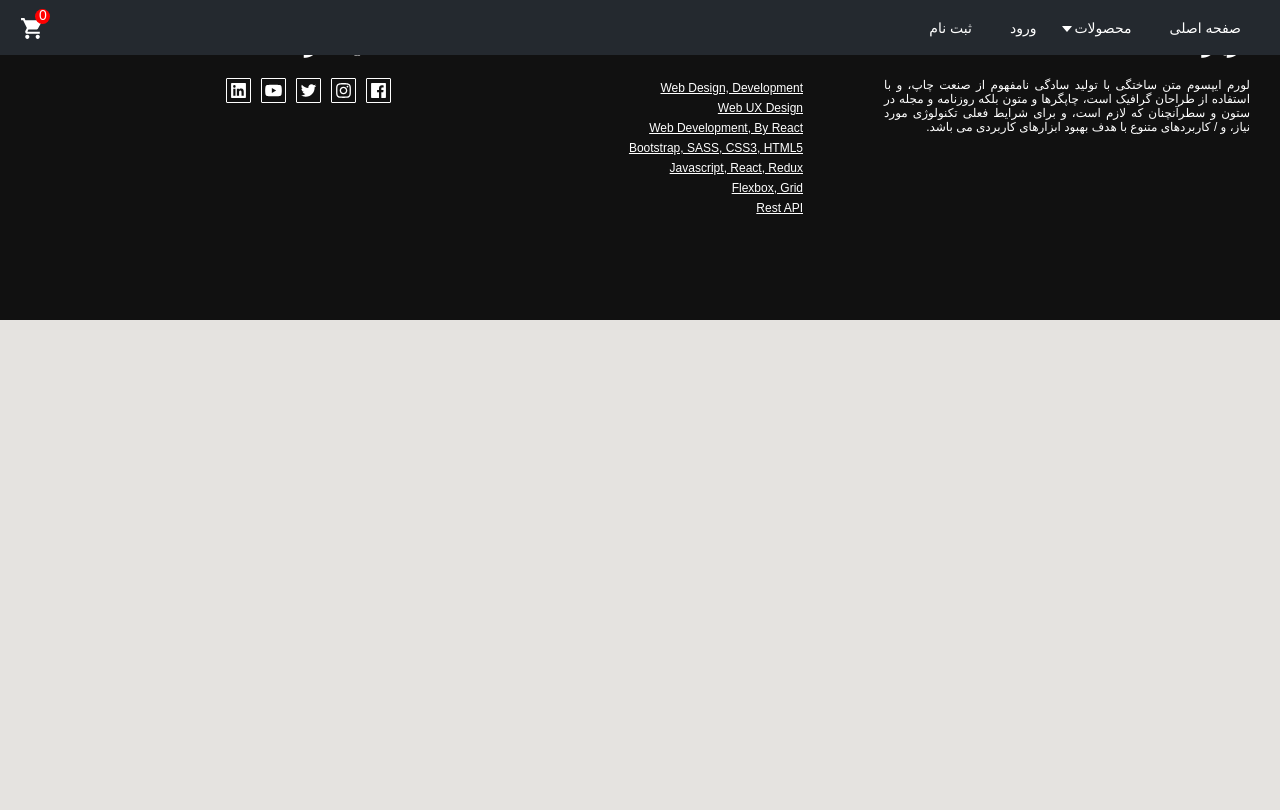
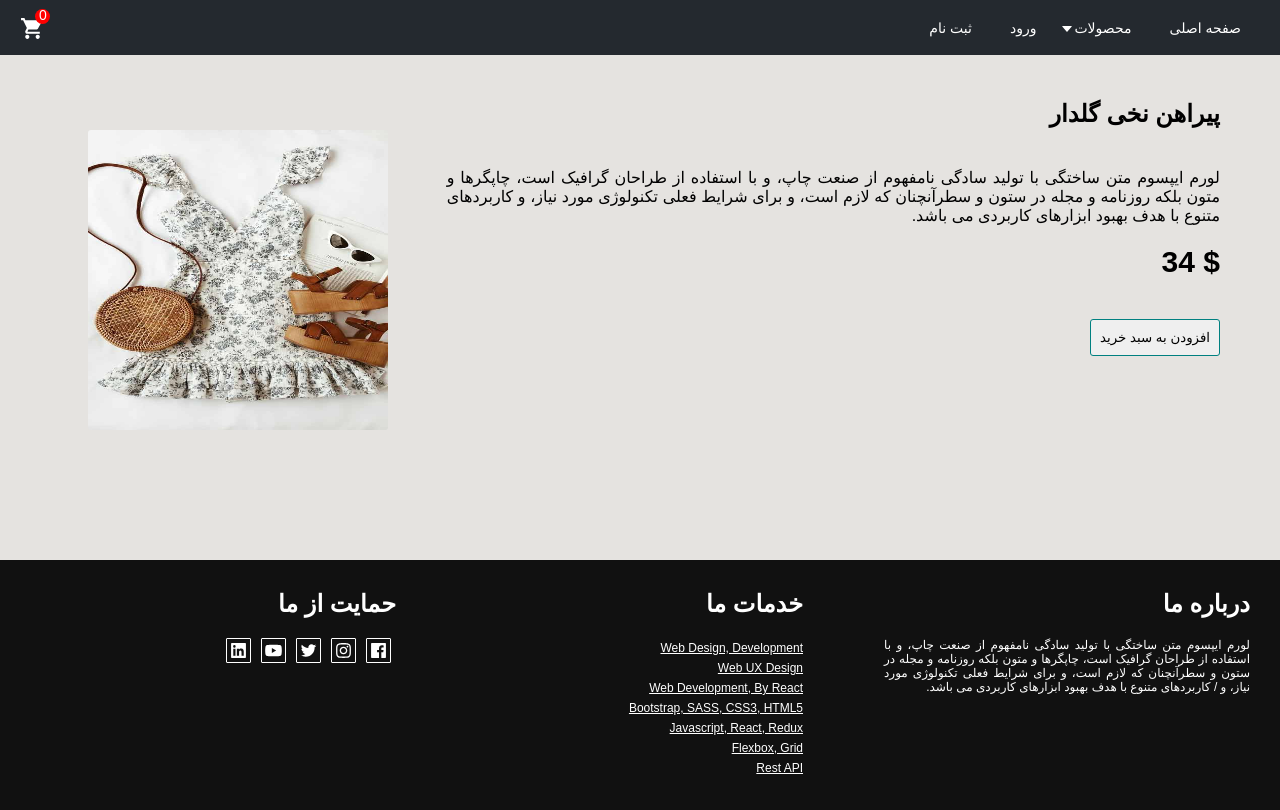
Before and after one commit to nima-qanbari/web-shop-react-redux, a React (Create React App) app: page /productDetail/1 in a window 1280 px wide. Shown: the top 810 px of the page. Built offline with nearby package versions, Linux system fonts and the light colour scheme.

Commit message:
complete productDetail

```diff
--- a/src/App.js
+++ b/src/App.js
@@ -17,6 +17,7 @@ import Autumn from "./pages/Autumn";
 import Shirt from "./pages/Shirt";
 import Tshirt from "./pages/Tshirt";
 import Nightwear from "./pages/Nightwear";
+import ProductDetail from "./pages/ProductDetail";
 
 const App = () => {
   return (
@@ -28,8 +29,9 @@ const App = () => {
           <Route path="/summer" element={<Summer />}/>
           <Route path="/autumn" element={<Autumn />}/>
           <Route path="/shirt" element={<Shirt />} />
-          <Route path="tshirt" element={<Tshirt />} />
-          <Route path="nightwear" element={<Nightwear />}/>
+          <Route path="/tshirt" element={<Tshirt />} />
+          <Route path="/nightwear" element={<Nightwear />}/>
+          <Route path="/productDetail/:id" element={<ProductDetail />} />
           <Route path="/login" element={<Login />} />
           <Route path="/signUp" element={<SignUP />} />
         </Routes>
--- a/src/components/Cart/Cart.js
+++ b/src/components/Cart/Cart.js
@@ -1,4 +1,7 @@
 import React from "react";
+
+//react-router-dom
+import { Link } from "react-router-dom";
 
 //styled-components
 import styled from "styled-components";
@@ -19,9 +22,9 @@ const Container = styled.div`
   box-shadow: 0 0 5px gray;
   overflow: hidden;
   cursor: pointer;
-  transition: all .5s ease;
+  transition: all 0.5s ease;
   &:hover {
-    .backdrop{
+    .backdrop {
       visibility: visible;
     }
   }
@@ -50,7 +53,10 @@ const Backdrop = styled.section`
   justify-content: center;
   align-items: center;
 
-
+  a {
+    color: #000;
+    margin-top: 7px;
+  }
   svg {
     background-color: #fff;
     opacity: 1;
@@ -77,7 +83,10 @@ const Cart = ({ data }) => {
       </Circle>
 
       <Backdrop className="backdrop">
-        <AiOutlineSearch />
+        <Link to={`/productDetail/${data.id}`}>
+          <AiOutlineSearch />
+        </Link>
+
         <MdAddShoppingCart />
       </Backdrop>
     </Container>
--- a/src/components/Slider/Slider.js
+++ b/src/components/Slider/Slider.js
@@ -19,31 +19,6 @@ import styled from "styled-components";
 
 //data
 import { sliderItems } from "../../data";
-
-
-
-const Arrow = styled.div`
-  width: 40px;
-  height: 40px;
-  background-color: #6b706f;
-  color: #f1f1f1;
-  border-radius: 50%;
-  display: flex;
-  align-items: center;
-  justify-content: center;
-  position: absolute;
-  top: 0;
-  bottom: 0;
-  left: ${(props) => props.direction === "left" && "10px"};
-  right: ${(props) => props.direction === "right" && "10px"};
-  margin: auto;
-  cursor: pointer;
-  opacity: 0.5;
-  z-index: 2;
-  &:hover {
-    background-color: #24292f;
-  }
-`;
 
 const Wrapper = styled.div`
   height: 100%;
--- a/src/data.js
+++ b/src/data.js
@@ -3,14 +3,14 @@ export const sliderItems = [
     id: 1,
     img: require("./images/1.png"),
     title: "فروش تابستانی",
-    desc: "!استایل تابستانه خود را به ما بسپارید",
+    desc: "استایل تابستانه خود را به ما بسپارید",
     bg: "f5fafd",
   },
   {
     id: 2,
     img: require("./images/2.png"),
     title: "کالکشن پاییزی",
-    desc: "...حس خوب پاییزی را با استایلی متفاوت تجربه کنید",
+    desc: "حس خوب پاییزی را با استایلی متفاوت تجربه کنید",
     bg: "fcf1ed",
   },
   {
--- /dev/null
+++ b/src/pages/ProductDetail.js
@@ -0,0 +1,100 @@
+import React from "react";
+
+//react-router-dom
+import { useParams } from "react-router-dom";
+
+//styled-components
+import styled from "styled-components";
+
+//data
+import { productList } from "../data";
+
+const Container = styled.div`
+  margin: 80px auto 0 ;
+  max-width: 1200px;
+  display: flex;
+  justify-content: center;
+  min-height: 60vh;
+  padding: 20px;
+
+  @media (max-width: 576px) {
+    flex-direction: column-reverse;
+
+  }
+
+`;
+
+const ImgContainer = styled.section`
+display: flex;
+justify-content: center;
+align-items: center;
+flex: 1;
+
+img {
+  width: 300px;
+  height: 300px;
+  border-radius: 3px;
+  margin:-80px 30px 0 0 ;
+
+  @media (max-width: 576px) {
+    width: 250px;
+    height: 250px;
+    margin: 0;
+
+  }
+}
+`;
+
+const DetailContainer = styled.section`
+flex: 2;
+
+p {
+  text-align: justify;
+  margin-top: 40px;
+}
+
+h3 {
+  font-size: 30px;
+  margin: 20px 0;
+}
+
+button {
+  width: 130px;
+  border: 1px solid teal;
+  padding: 10px 0;
+  margin: 20px 0;
+  cursor: pointer;
+  border-radius: 3px;
+  transition: all .2s ease;
+
+
+  &:hover {
+    background-color: teal;
+    color: #fff;
+
+  }
+}
+`;
+
+const ProductDetail = () => {
+  const { id } = useParams();
+
+  const product = productList[id - 1];
+  const { img, title, desc, price } = product;
+
+  return (
+    <Container>
+      <DetailContainer>
+        <h2>{title}</h2>
+        <p>{desc}</p>
+        <h3>$ {price}</h3>
+        <button>افزودن به سبد خرید</button>
+      </DetailContainer>
+      <ImgContainer>
+        <img src={img} alt="" />
+      </ImgContainer>
+    </Container>
+  );
+};
+
+export default ProductDetail;
```
